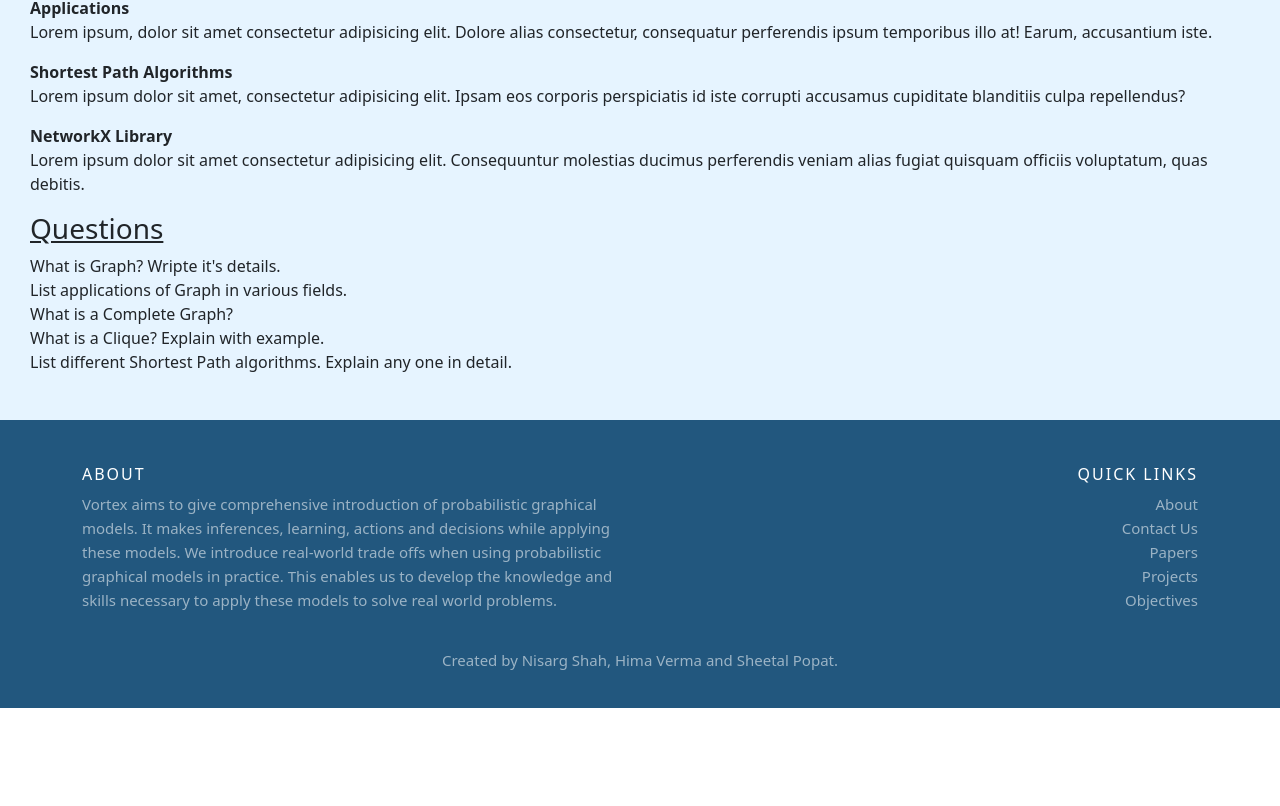
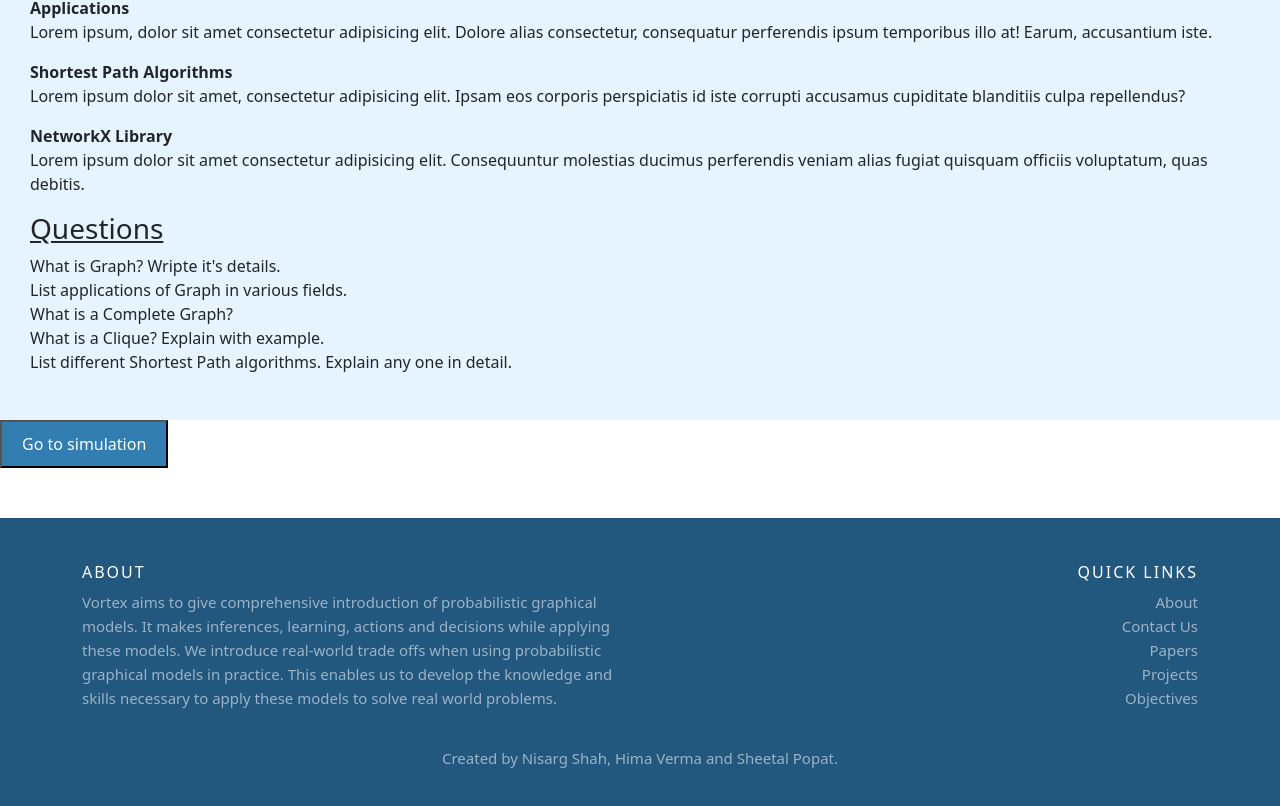
Before and after one commit to nisargshahh/vortex, a React (Create React App) app: page /lo-expts/expt2 in a window 1280 px wide. Shown: the part 968-1774 px from the top of the page. Before the commit the page ends 1676 px from the top, so only its background shows below. Built offline with nearby package versions, Linux system fonts and the light colour scheme.

Commit message:
Added simulation for experiment 2

```diff
--- /dev/null
+++ b/src/components/NetworkS/networks.css
@@ -0,0 +1,8 @@
+.network-btn{
+    padding: 10px 20px 10px 20px;
+    background-color: #327eb1;
+    color: white;
+    margin-left: auto;
+    margin-right: auto;
+    margin-bottom: 50px;
+}
--- /dev/null
+++ b/src/components/NetworkS/networks.jsx
@@ -0,0 +1,20 @@
+import React, { Component } from "react";
+import "./networks.css";
+
+export default class NetworkS extends Component {
+    render() {
+      return (
+        <div >
+          <button
+            className="network-btn"
+            onClick={() => {
+
+            }}
+          >
+            {" "}
+            Go to simulation
+          </button>
+        </div>
+      );
+    }
+  }
--- a/src/pages/Experiments/expt2.js
+++ b/src/pages/Experiments/expt2.js
@@ -3,12 +3,14 @@ import "bootstrap/dist/css/bootstrap.min.css";
 import NavBar from "../../components/Navbar/NavBar";
 import Footer from "../../components/Footer/Footer";
 import Expt2 from "../../components/Experiments/Expt2/Expt2";
+import NetworkS from "../../components/NetworkS/networks.jsx";
 
 function expt2() {
   return (
     <div>
       <NavBar />
       <Expt2 />
+      <NetworkS />
       <Footer />
     </div>
   );
```
